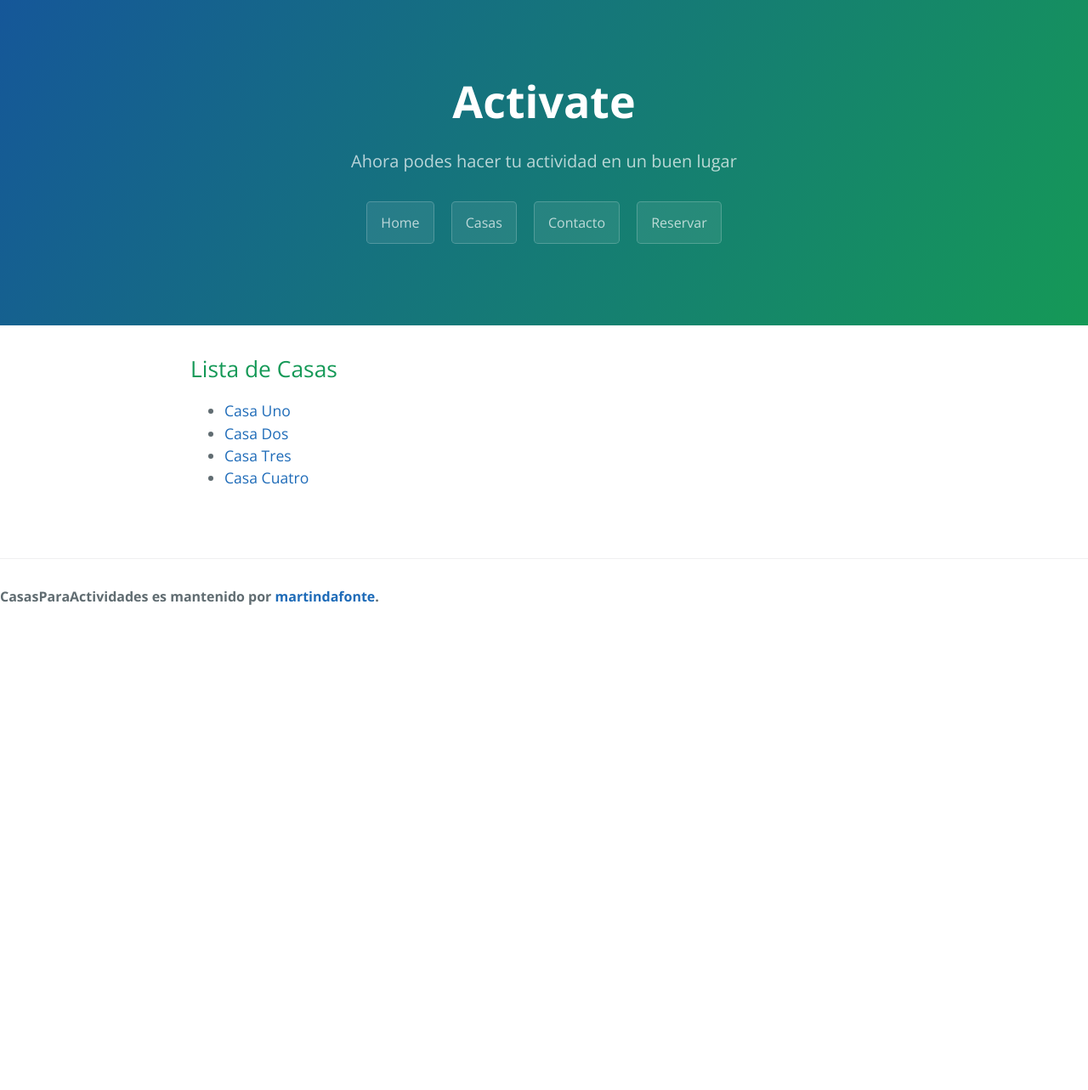
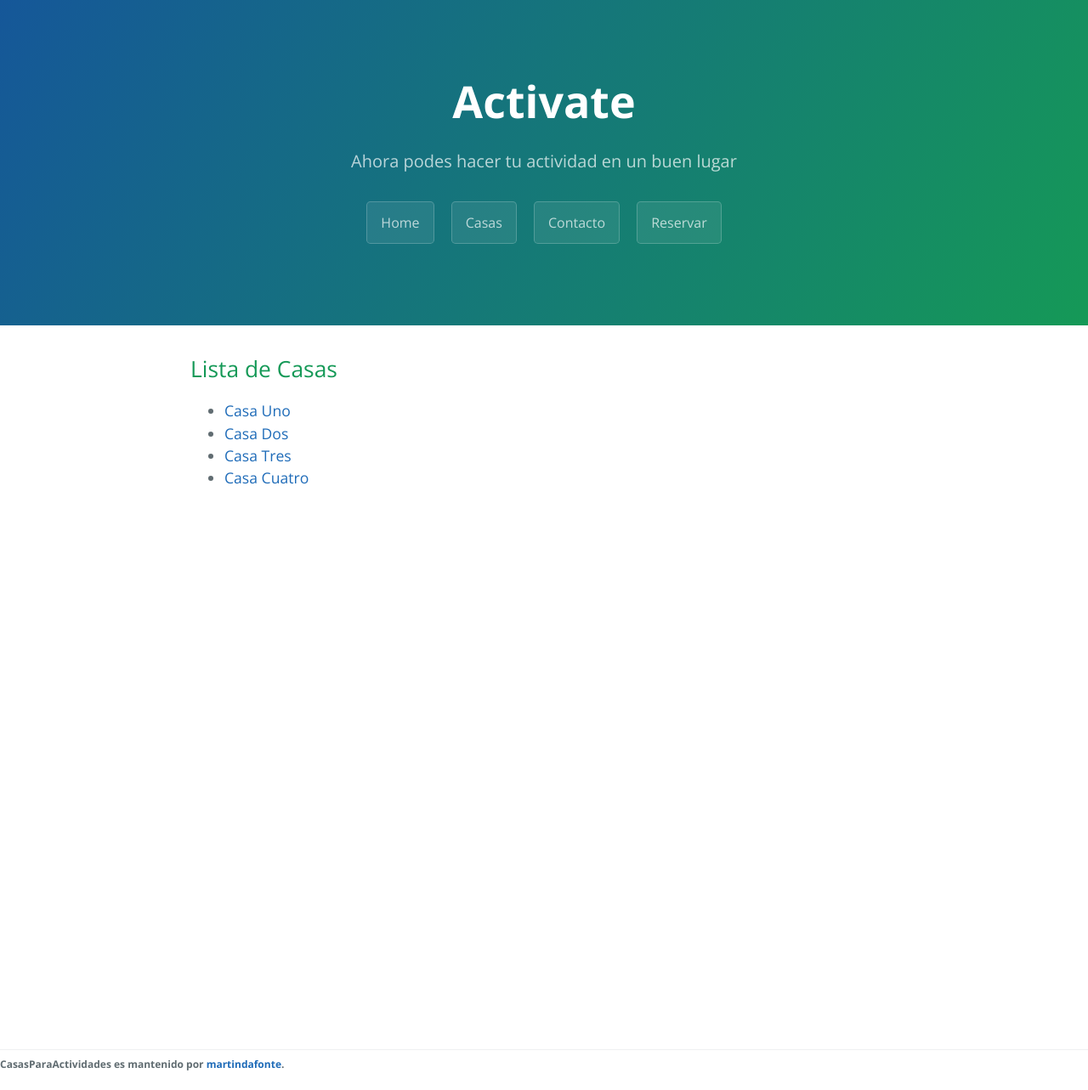
Before and after one commit to martindafonte/CasasDeRetiro, a Jekyll site: the page built from lista_casas.html, in a window 1280 px wide. Shown: the whole page at 85% size. Built offline with Jekyll 4.4.1, drawn with Linux system fonts in a browser that asks for light colours; before the commit the page ends 900 px from its top, so only the background shows below that.

Commit message:
Ajustes del footer y botón de Home

```diff
--- a/_includes/footer.html
+++ b/_includes/footer.html
@@ -1,6 +1,8 @@
 <footer class="site-footer">
   <span class="site-footer-owner">CasasParaActividades es mantenido por <a href="https://github.com/martindafonte">martindafonte</a>.</span>
-  </footer>
+</footer>
+
+<!--Google analytics -->
 <script>
 (function(i,s,o,g,r,a,m){i['GoogleAnalyticsObject']=r;i[r]=i[r]||function(){
 (i[r].q=i[r].q||[]).push(arguments)},i[r].l=1*new Date();a=s.createElement(o),
--- a/_layouts/default.html
+++ b/_layouts/default.html
@@ -4,7 +4,7 @@
     <section class="page-header">
       <h1 class="project-name">Activate</h1>
       <h2 class="project-tagline">Ahora podes hacer tu actividad en un buen lugar</h2>
-      <a class="btn" href="{{ site.github.url }}">Home</a>
+      <a class="btn" href="{{ site.github.url }}/">Home</a>
       <a class="btn" href="{{ site.github.url }}/lista_casas">Casas</a>
       <a class="btn" href="{{ site.github.url }}/contacto">Contacto</a>
       <a class="btn" href="{{ site.github.url }}/typeform.html">Reservar</a>
--- a/stylesheets/stylesheet.css
+++ b/stylesheets/stylesheet.css
@@ -203,6 +203,11 @@ a {
   background-color: #eff0f1;
   border: 0; }
 
+.main-content{
+  min-height: 100%;
+  height: 100%;
+}
+
 @media screen and (min-width: 64em) {
   .main-content {
     max-width: 64rem;
@@ -221,13 +226,21 @@ a {
     font-size: 1rem; } }
 
 .site-footer {
-  padding-top: 2rem;
-  margin-top: 2rem;
-  border-top: solid 1px #eff0f1; }
+  padding-top: 0.5rem;
+  /*margin-top: 1rem;*/
+  border-top: solid 1px #eff0f1;
+  font-size: 12px;
+  clear: both;
+  position: relative;
+  z-index: 10;
+  height: 3em;
+  margin-top: -3em;
+}
 
 .site-footer-owner {
   display: block;
-  font-weight: bold; }
+  font-weight: bold;
+  font-size: 12px; }
 
 .site-footer-credits {
   color: #819198; }
```
